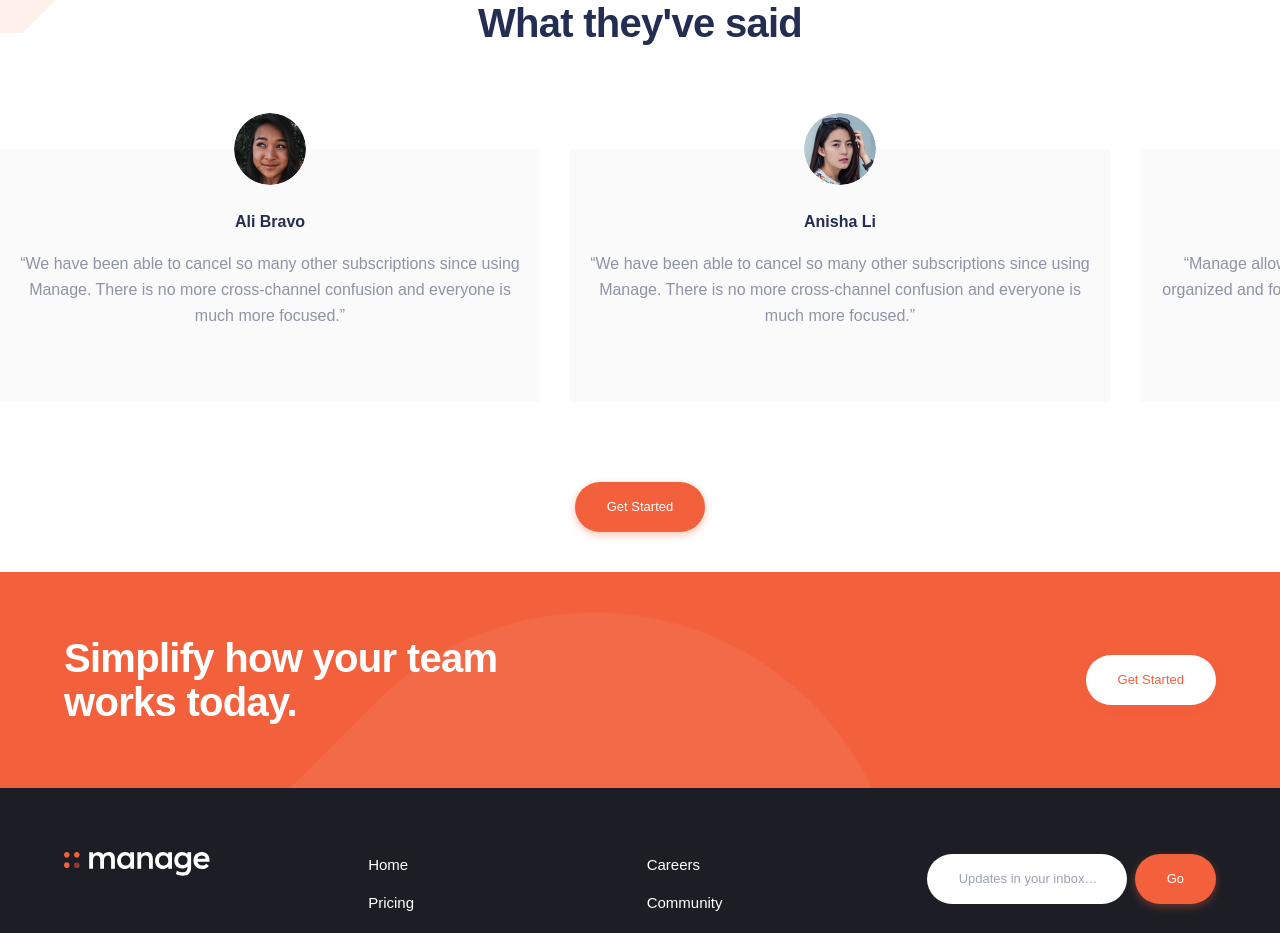
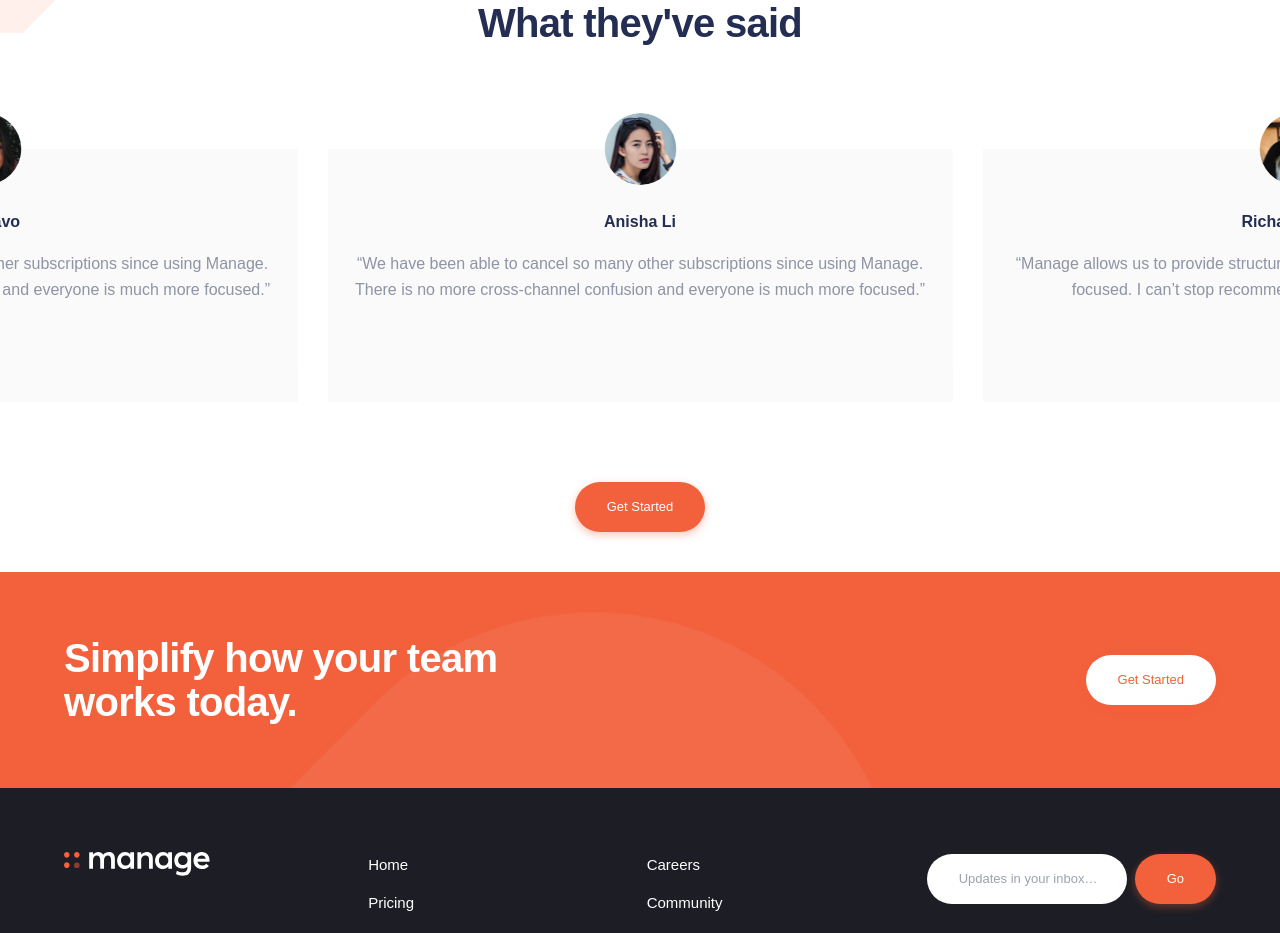
Before and after one commit to thusmiley/manage, a React (Vite) app: page / in a window 1280 px wide. Shown: the part 1520-2453 px from the top of the page. Built offline with nearby package versions, Linux system fonts and the light colour scheme.

Commit message:
fix slider

```diff
--- a/src/components/Testimonials.jsx
+++ b/src/components/Testimonials.jsx
@@ -15,17 +15,18 @@ const Testimonials = () => {
       className="mt-20 lg:-mt-8 flexCenter flex-col overflow-visible"
     >
       <h2 className="heading2 text-center mb-16">What they&apos;ve said</h2>
-      <div className=" w-container md:w-full">
+      <div className=" w-container md:w-full xl:w-container">
         <Swiper
           centeredSlides={true}
-          centeredSlidesBounds={true}
-          initialSlide={0}
-          observer={true}
-          observeParents={true}
+          // centeredSlidesBounds={true}
+          initialSlide={1}
+          // observer={true}
+          // observeParents={true}
           navigation={false}
           pagination={{ clickable: true }}
           modules={[Pagination, Autoplay]}
           autoplay={{ delay: 6000 }}
+          loop={true}
           breakpoints={{
             0: {
               slidesPerView: 1,
@@ -40,7 +41,7 @@ const Testimonials = () => {
               spaceBetween: 20,
             },
             1200: {
-              slidesPerView: 3,
+              slidesPerView: 2,
               spaceBetween: 30,
             },
           }}
```
